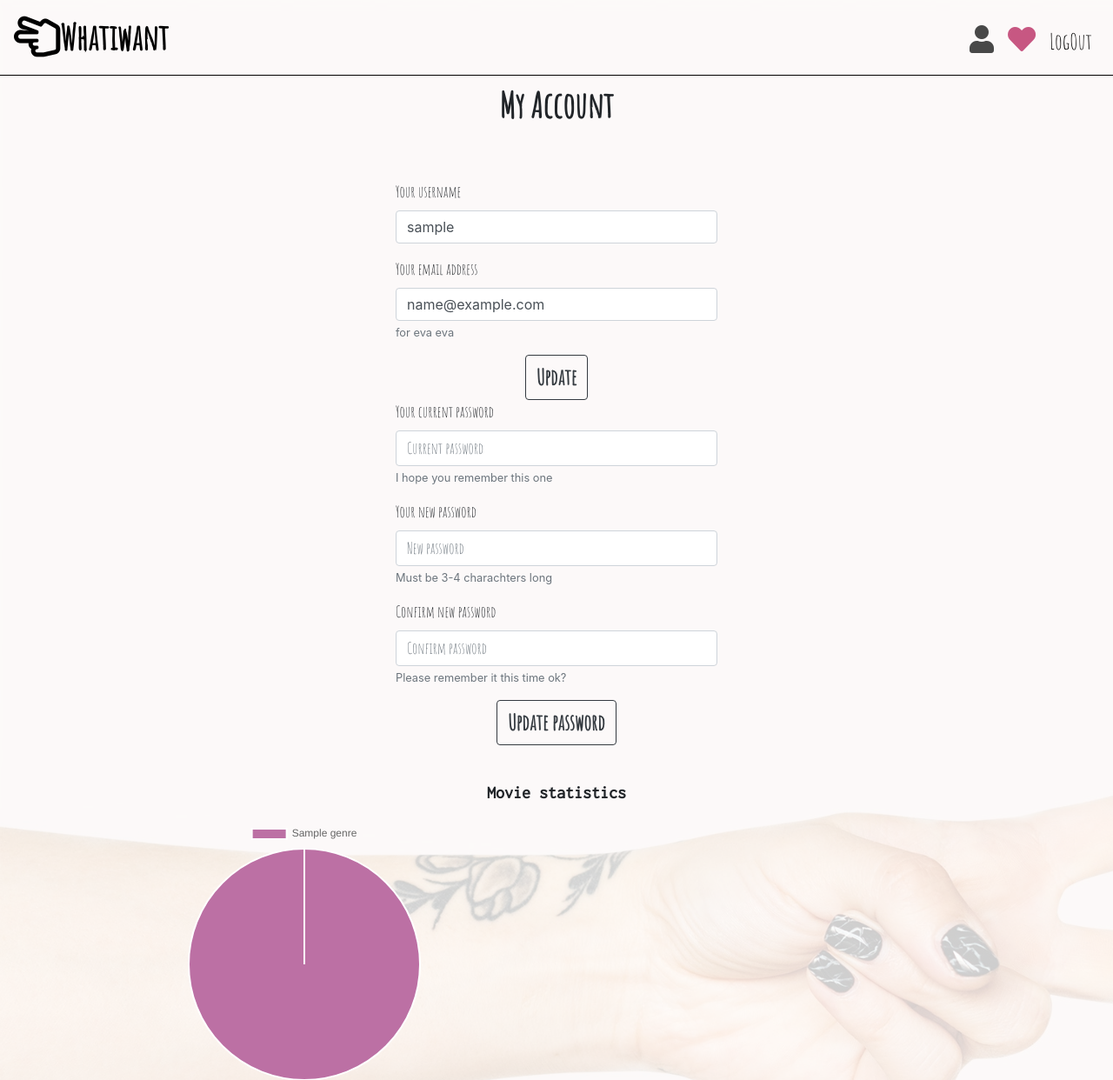
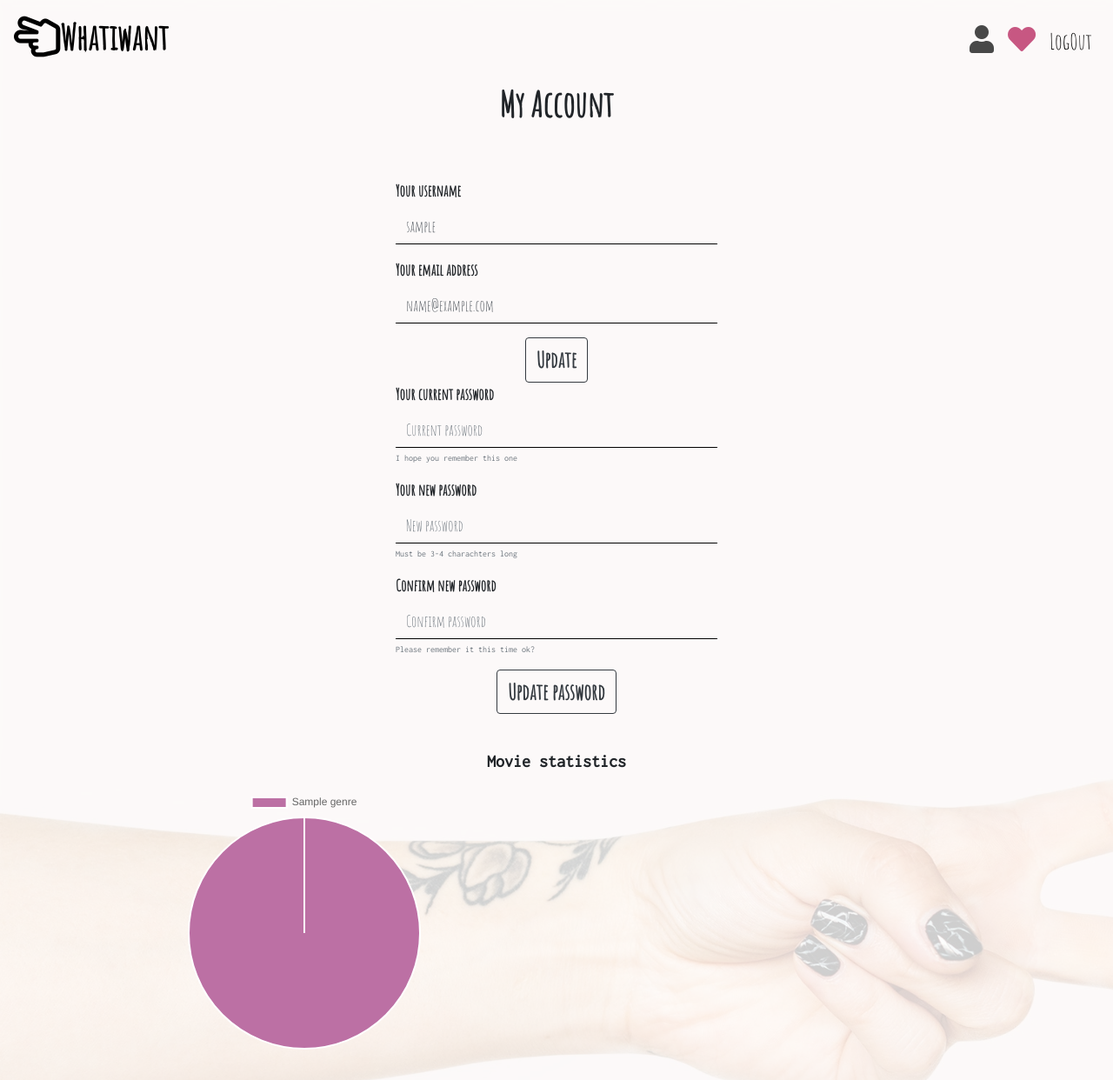
Before and after one commit to Kseniashhh/my_project, a Flask app: page /my_account in a window 1280 px wide. Shown: the top 1242 px of the page at 87% size. Run offline with Flask 2, Linux system fonts and the light colour scheme; the visitor is signed in with stand-in values (Sample User, id 1); tables that the repository leaves empty hold one stand-in row (values such as "Sample post"); some libraries are stand-ins or nearby versions.

Commit message:
CSS fixes and bug fixes

```diff
--- a/server.py
+++ b/server.py
@@ -262,6 +262,8 @@
     else:
         return jsonify({"ERROR": "Wrong password"})
 
+    print(session)
+
 
 
 ####################################################################
@@ -449,7 +451,7 @@
 
 
     current_user = User.query.get(session["user_id"])
-
+    print(session)
 
 
     return render_template("my_account.html", user=current_user)
@@ -561,7 +563,6 @@
     genre = request.args.get("genre")
 
 
-
     movielist = get_movies(what_type,genre, decade)
     serialized_lst = []
     for movie in movielist:
@@ -618,7 +619,7 @@
 
         while i < 3 :
             food_choice = ap.search(API_KEY, DEFAULT_LOCATION,what_term,what_price)
-            print(len(food_choice['businesses']))
+            print(food_choice)
             random_off = random.choice(range(1,len(food_choice['businesses'])))
             print(random_off)
 
--- a/static/more.js
+++ b/static/more.js
@@ -2,7 +2,6 @@
 
 
 function ShowMore(results){
-    console.log(results);
 
     $("#movie-container").html(results.data);
 
@@ -10,14 +9,13 @@
 
 
 
-$("#more").on("click",function () {
+$("#more").on("click",function (evt) {
 
     let formData = {
         "type": $("#type").val(),
         "genre": $("#genre").val(),
         "decade": $("#decade").val()
     };
-
     $.get("/more_movies.json",formData, ShowMore);
 
 })
--- a/static/signup.js
+++ b/static/signup.js
@@ -5,6 +5,7 @@
     evt.preventDefault();
     $("#signupPOP").modal('show')
 })
+
 
 
 
--- a/static/site.css
+++ b/static/site.css
@@ -60,7 +60,13 @@
   font-weight: 600;
 }
 
-
+.form-control:focus {
+    color: #495057;
+    background-color: transparent;
+    border-color: black;
+    outline: none;
+    box-shadow: none;
+}
 
 .pageone {
   margin-top: 130px;
@@ -115,9 +121,19 @@
     text-decoration: none;
 }
 
-.navbar {
+/*.navbar {
   border-bottom: 1px solid black;
+}*/
+
+.astext {
+    background:none;
+    border:none;
+    margin:0;
+    padding:0;
+    cursor: pointer;
+
 }
+
 
 #back {
   text-align: center;
@@ -140,6 +156,12 @@
   margin: 0 auto;
 }
 
+.labell {
+  font-size: 18px;
+  font-family: 'Amatic SC', cursive;
+  font-weight: bold;
+}
+
 .label {
   font-size: 18px;
   font-family: 'Amatic SC', cursive;
@@ -148,6 +170,11 @@
 .fa-google{
   color: #E9BED8;
 
+}
+
+small {
+  font-family: 'Inconsolata', monospace;
+  font-size: 10px;
 }
 
 .or {
@@ -193,6 +220,7 @@
 #more {
   margin-left: 25px;
   border-width: 2px;
+  font-size: 20px;
 }
 
 .fa-heart{
@@ -235,11 +263,9 @@
 }
 
 .wishtext {
-  /*font-size: 12px;*/
   font-style: italic;
   height: 170px;
   display: flex;
-  /*display: center;*/
 
   font-family: 'Inconsolata', monospace;
 }
--- a/static/update_info.js
+++ b/static/update_info.js
@@ -45,15 +45,15 @@
 /////////////////////////////////////////////////////////////////////
 
 
-function ValidatePsws(evt){
-    if ($("#newPassword").val() != $("#confPassword").val()){
-        alert("Passwords don't match");
-        evt.preventDefault();
+// function ValidatePsws(evt){
+//     if ($("#newPassword").val() != $("#confPassword").val()){
+//         alert("Passwords don't match");
+//         evt.preventDefault();
 
-    } else {
-        checkPSW();
-    }
-}
+//     } else {
+//         checkPSW();
+//     }
+// }
 
 
 function checkPSW() {
@@ -76,7 +76,6 @@
 
     $.post("/psw_update", {psw: $("#newPassword").val()}, function (results) {
         let res = results
-        // alert("Your password was successfully updated!");
 
         location.reload();
         console.log(results);
@@ -93,7 +92,13 @@
 function updatePSW(evt) {
     evt.preventDefault();
     evt.stopImmediatePropagation();
-    ValidatePsws(evt);
+    if ($("#newPassword").val() != $("#confPassword").val()){
+        alert("Passwords don't match");
+        evt.preventDefault();
+
+    } else {
+        checkPSW();
+    }
     return false;
 
 
--- a/templates/my_account.html
+++ b/templates/my_account.html
@@ -11,15 +11,15 @@
     <form id="updateForm" class="pick" method="POST">
       <div class="form-group">
         <div class="col">
-            <label for="exampleInputEmail1" class="label">Your username</label>
-            <input type="username" class="form-control" id="update-username" name="username" value={{user.username}}>
+            <label for="exampleInputEmail1" class="labell">Your username</label>
+            <input type="username" class="form-control label forma" id="update-username" name="username" value={{user.username}}>
         </div>
       </div>
       <div class="form-group">
         <div class="col">
-            <label class="label">Your email address</label>
-            <input type="emails" class="form-control" id="update-email"  name="email" value={{user.email}}>
-            <small id="emailHelp" class="form-text text-muted">for eva eva</small>
+            <label class="labell">Your email address</label>
+            <input type="emails" class="form-control forma label" id="update-email"  name="email" value={{user.email}}>
+            <!-- <small id="emailHelp" class="form-text text-muted">for eva eva</small> -->
         </div>
       </div>
       <div class="buttonHolder">
@@ -30,24 +30,24 @@
     <form id="psw-update" class="pick" method="POST">
       <div class="form-group">
         <div class="col">
-            <label for="exampleInputPassword1" class="label">Your current password</label>
-            <input type="password" class="form-control label" id="current-pswd" placeholder="Current password">
+            <label for="exampleInputPassword1" class="labell">Your current password</label>
+            <input type="password" class="form-control label forma" id="current-pswd" placeholder="Current password">
             <small id="pswHelp" class="form-text text-muted">I hope you remember this one</small>
 
         </div>
       </div>
       <div class="form-group">
         <div class="col">
-            <label for="exampleInputPassword1" class="label">Your new password</label>
-            <input type="password" class="form-control label" id="newPassword" placeholder="New password">
+            <label for="exampleInputPassword1" class="labell">Your new password</label>
+            <input type="password" class="form-control label forma" id="newPassword" placeholder="New password">
             <small id="pswHelp" class="form-text text-muted">Must be 3-4 charachters long</small>
 
         </div>
       </div>
       <div class="form-group">
         <div class="col">
-            <label for="exampleInputPassword1" class="label">Confirm new password</label>
-            <input type="password" class="form-control label" id="confPassword" placeholder="Confirm password">
+            <label for="exampleInputPassword1" class="labell">Confirm new password</label>
+            <input type="password" class="form-control label forma" id="confPassword" placeholder="Confirm password">
             <small id="confpswHelp" class="form-text text-muted">Please remember it this time ok?</small>
 
         </div>
--- a/templates/wishlist_new.html
+++ b/templates/wishlist_new.html
@@ -54,10 +54,10 @@
                     <div class="col-7 text-center wishtext">
                         <div class="wtext" id="bigger">
                             <address id="location">
-                            {{ food.address}}
+                            <i class="fas fa-map-marker-alt" id="loc"> </i>{{ food.address}}
                           </address>
 
-                            <i class="fas fa-map-marker-alt" id="loc"> </i>
+
                             <b id="price">{{ food.price }}</b> <br>
                             {{ food.term }}
                         </div>
--- a/templates/your_food.html
+++ b/templates/your_food.html
@@ -2,12 +2,11 @@
 {% block content %}
 
 
-<div class="topdiv">
-    <form class="topform">
+<div class="topdiv topform">
         <a href="/pick_food" id="back">Go back to select</a>
             <b class="h1">Your foods
 
-    <button class="btn btn-outline-dark btn-text" id="more">Show more</button></b></form>
+    <button class="btn btn-outline-dark btn-text" id="more">Show more</button></b>
     <input type="text" value={{type}} id="type" hidden>
     <input type="text" value={{term}} id="cuisine" hidden>
     <input type="text" value={{price}} id="hidden-price" hidden></div>
--- a/templates/your_movies.html
+++ b/templates/your_movies.html
@@ -1,11 +1,10 @@
 {% extends 'base.html' %}
 {% block content %}
 
-<div class="topdiv">
-    <form class="topform">
+<div class="topdiv topform">
     <a href="/pick_movie" id="back">Go back to select</a>
     <b class="h1">Your movies
-    <button class="btn btn-outline-dark" id="more">Show more</button></b></form>
+    <button class="btn btn-outline-dark" id="more">Show more</button></b>
     <input type="text" value={{type}} id="type" hidden>
     <input type="text" value={{decade}} id="decade" hidden>
     <input type="text" value={{genre}} id="genre" hidden></div>
```
Also changed, not shown: templates/homepage.html (+8 -12 lines), static/home_logo.png (deleted), 1 other file.
